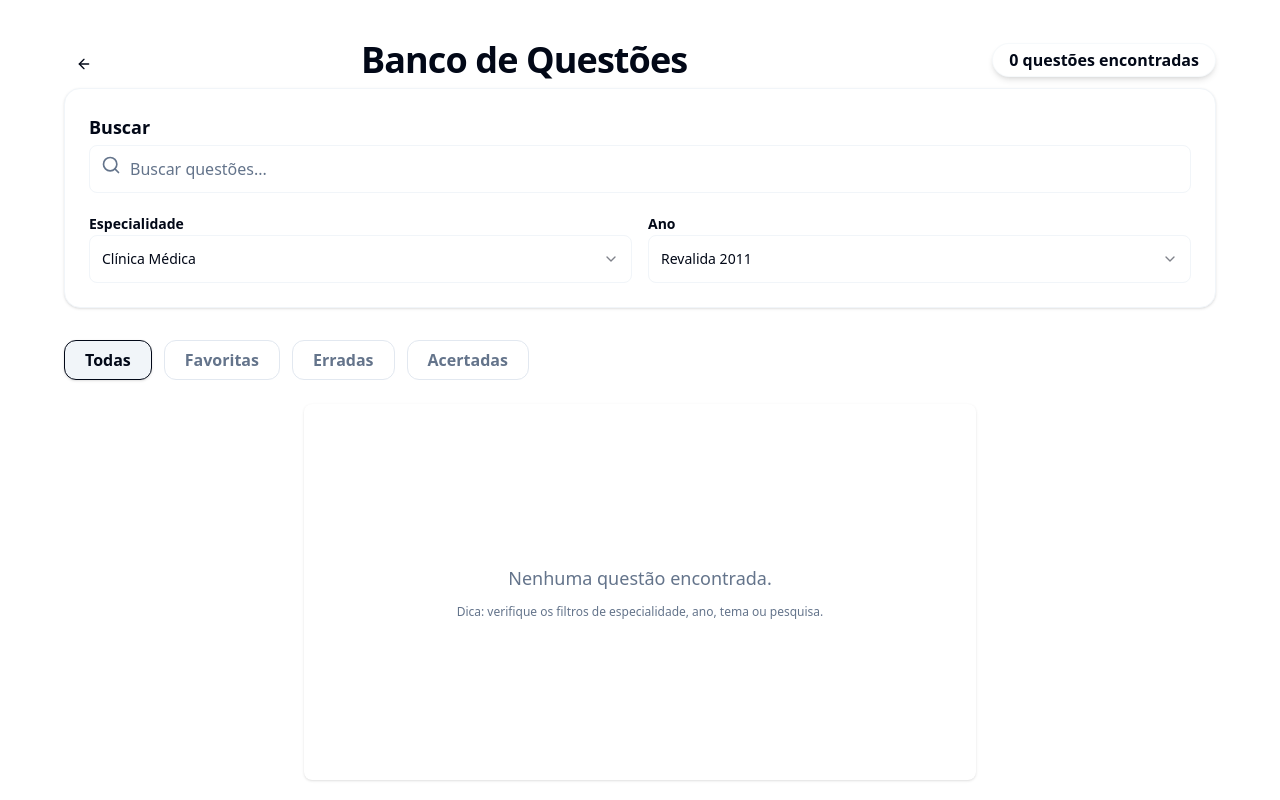
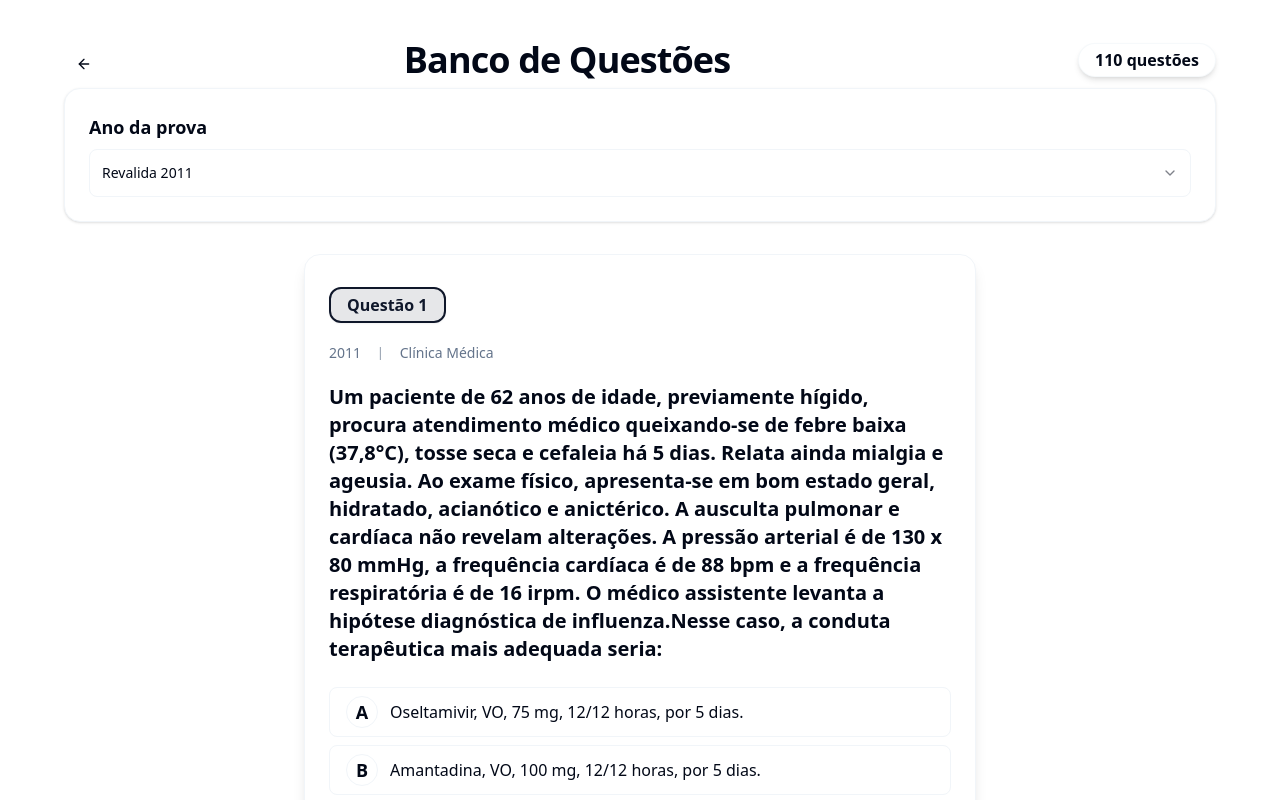
Before and after one commit to scalperline/revalida-quest-app, a React (Vite) app: page /questoes in a window 1280 px wide. Shown: the top 800 px of the page. Built offline with nearby package versions, Linux system fonts and the light colour scheme.

Commit message:
Refactor: Filter by year only
Remove other filters to show official questions.

```diff
--- a/src/components/QuestionsHeader.tsx
+++ b/src/components/QuestionsHeader.tsx
@@ -6,67 +6,29 @@ import {
   SelectItem,
   SelectValue,
 } from "@/components/ui/select";
-import { Label } from "@/components/ui/label";
-import { Search, ArrowLeft } from "lucide-react";
+import { ArrowLeft } from "lucide-react";
 import { Button } from "@/components/ui/button";
 import { Link } from "react-router-dom";
 
 interface QuestionsHeaderProps {
-  filtro: string;
-  setFiltro: (filter: string) => void;
-  especialidade: string;
-  setEspecialidade: (value: string) => void;
   anoSelecionado: number;
   setAnoSelecionado: (value: number) => void;
-  // temaSelecionado: string;
-  // setTemaSelecionado: (value: string) => void;
   totalQuestoes: number;
-  abaSelecionada: "todas" | "favoritas" | "erradas" | "acertadas";
-  setAbaSelecionada: (key: "todas" | "favoritas" | "erradas" | "acertadas") => void;
 }
 
 const ANOS_PROVA = [
   { value: 2011, label: "Revalida 2011" },
 ];
 
-const ESPECIALIDADES = [
-  { value: "clinica-medica", label: "Clínica Médica" },
-  { value: "cirurgia-geral", label: "Cirurgia Geral" },
-  { value: "ginecologia-obstetricia", label: "Ginecologia e Obstetrícia" },
-  { value: "pediatria", label: "Pediatria" },
-  { value: "medicina-preventiva", label: "Medicina Preventiva" },
-];
-
-// const TEMAS = [
-//   { value: "tema1", label: "Tema 1" },
-//   { value: "tema2", label: "Tema 2" },
-// ];
-
-const abas = [
-  { key: "todas", label: "Todas" },
-  { key: "favoritas", label: "Favoritas" },
-  { key: "erradas", label: "Erradas" },
-  { key: "acertadas", label: "Acertadas" },
-];
-
 export function QuestionsHeader({
-  filtro,
-  setFiltro,
-  especialidade,
-  setEspecialidade,
   anoSelecionado,
   setAnoSelecionado,
-  // temaSelecionado,
-  // setTemaSelecionado,
   totalQuestoes,
-  abaSelecionada,
-  setAbaSelecionada
 }: QuestionsHeaderProps) {
   return (
     <>
-      {/* Linha superior: voltar + Título + contador */}
+      {/* Cabeçalho */}
       <div className="flex justify-between items-center mb-2 gap-2 max-w-6xl mx-auto w-full relative">
-        {/* Botão Voltar */}
         <Link to="/" className="absolute left-0 top-1">
           <Button variant="ghost" size="icon" className="rounded-full">
             <ArrowLeft size={24} />
@@ -76,54 +38,20 @@ export function QuestionsHeader({
           Banco de Questões
         </h2>
         <span className="border rounded-full px-4 py-1 text-base font-semibold text-foreground bg-background shadow-md border-muted/60">
-          {totalQuestoes} questões encontradas
+          {totalQuestoes} questões
         </span>
       </div>
 
-      {/* Caixa de filtros (busca, especialidade, ano) - retirado campo de tema */}
+      {/* Filtro por ano */}
       <div className="max-w-6xl mx-auto w-full p-6 rounded-2xl border border-muted bg-card shadow flex flex-col gap-6 mb-8">
-        <div>
-          <Label className="mb-1 text-lg font-semibold">Buscar</Label>
-          <div className="relative mt-1">
-            <span className="absolute left-3 top-2.5 text-muted-foreground">
-              <Search size={20} />
-            </span>
-            <input
-              className="w-full pl-10 pr-4 py-2 h-12 rounded-lg bg-background border border-muted text-base text-foreground placeholder:text-muted-foreground focus-visible:ring-2 focus-visible:ring-primary"
-              placeholder="Buscar questões..."
-              value={filtro}
-              onChange={e => setFiltro(e.target.value)}
-              type="search"
-            />
-          </div>
-        </div>
-        <div className="grid grid-cols-1 md:grid-cols-2 gap-4">
-          {/* Especialidade */}
-          <div className="flex flex-col gap-1">
-            <Label className="font-semibold">Especialidade</Label>
-            <Select
-              value={especialidade}
-              onValueChange={v => setEspecialidade(v)}
-            >
-              <SelectTrigger className="w-full h-12 rounded-lg bg-background border border-muted">
-                <SelectValue placeholder="Selecione especialidade" />
-              </SelectTrigger>
-              <SelectContent>
-                {ESPECIALIDADES.map(e => (
-                  <SelectItem key={e.value} value={e.value}>{e.label}</SelectItem>
-                ))}
-              </SelectContent>
-            </Select>
-          </div>
-          {/* Ano */}
-          <div className="flex flex-col gap-1">
-            <Label className="font-semibold">Ano</Label>
+        <div className="flex flex-col gap-1 w-full">
+          <label className="mb-1 text-lg font-semibold">Ano da prova</label>
           <Select
             value={anoSelecionado.toString()}
             onValueChange={v => setAnoSelecionado(Number(v))}
           >
             <SelectTrigger className="w-full h-12 rounded-lg bg-background border border-muted">
-                <SelectValue placeholder="Selecione ano" />
+              <SelectValue placeholder="Selecione o ano" />
             </SelectTrigger>
             <SelectContent>
               {ANOS_PROVA.map(a => (
@@ -133,22 +61,6 @@ export function QuestionsHeader({
           </Select>
         </div>
       </div>
-      </div>
-
-      {/* Abas de filtro */}
-      <div className="max-w-6xl mx-auto w-full flex gap-1 md:gap-3 mb-6">
-        {abas.map(tab => (
-          <Button
-            key={tab.key}
-            variant={abaSelecionada === tab.key ? "secondary" : "ghost"}
-            className={`rounded-xl px-5 py-2 font-semibold text-base border
-              ${abaSelecionada === tab.key ? "bg-secondary text-foreground border-ring shadow" : "bg-card text-muted-foreground border-border"}`}
-            onClick={() => setAbaSelecionada(tab.key as typeof abaSelecionada)}
-          >
-            {tab.label}
-          </Button>
-        ))}
-      </div>
     </>
   );
 }
--- a/src/pages/Questions.tsx
+++ b/src/pages/Questions.tsx
@@ -4,56 +4,24 @@ import { useState } from "react";
 import { QUESTOES_REVALIDA_2011 } from "@/data/questoesRevalida2011";
 import { QuestionsHeader } from "@/components/QuestionsHeader";
 
-const ESPECIALIDADES = [
-  { value: "clinica-medica", label: "Clínica Médica" },
-  { value: "cirurgia-geral", label: "Cirurgia Geral" },
-  { value: "ginecologia-obstetricia", label: "Ginecologia e Obstetrícia" },
-  { value: "pediatria", label: "Pediatria" },
-  { value: "medicina-preventiva", label: "Medicina Preventiva" },
-];
-// const TEMAS = [
-//   { value: "tema1", label: "Tema 1" },
-//   { value: "tema2", label: "Tema 2" },
-// ];
-
 const QUESTOES_POR_PAGINA = 10;
 
 export default function Questions() {
   const [anoSelecionado, setAnoSelecionado] = useState<number>(2011);
-  const [especialidade, setEspecialidade] = useState<string>(ESPECIALIDADES[0].value);
-  // const [temaSelecionado, setTemaSelecionado] = useState<string>(TEMAS[0].value);
-  const [filtro, setFiltro] = useState("");
   const [paginaAtual, setPaginaAtual] = useState(1);
-  const [abaSelecionada, setAbaSelecionada] = useState<"todas" | "favoritas" | "erradas" | "acertadas">("todas");
 
-  // Inclui todas as questões do ano selecionado
+  // Pegando todas as questões do ano selecionado
   const questoesAnoSelecionado =
     anoSelecionado === 2011
       ? QUESTOES_REVALIDA_2011.filter((q) => q.year === anoSelecionado)
       : [];
 
-  // Filtros aplicados corretamente ao banco (sem filtrar por tema, pois o banco não possui "tema1"/"tema2" nos enunciados)
-  const questoesFiltradas = questoesAnoSelecionado.filter((q) =>
-    (especialidade ? q.area.toLocaleLowerCase().replace(/ /g, "-") === especialidade : true) &&
-    (
-      q.enunciado.toLocaleLowerCase().includes(filtro.toLocaleLowerCase()) ||
-      q.area.toLocaleLowerCase().includes(filtro.toLocaleLowerCase()) ||
-      q.year.toString().includes(filtro)
-    )
-    // Removido filtro de temaSelecionado, pois atualmente não há relação real
-  );
-
-  const totalPaginas = Math.ceil(questoesFiltradas.length / QUESTOES_POR_PAGINA);
+  const totalPaginas = Math.ceil(questoesAnoSelecionado.length / QUESTOES_POR_PAGINA);
 
   // Paginação correta das questões (1 a 110)
   const indiceInicio = (paginaAtual - 1) * QUESTOES_POR_PAGINA;
   const indiceFim = indiceInicio + QUESTOES_POR_PAGINA;
-  const questoesPaginadas = questoesFiltradas.slice(indiceInicio, indiceFim);
-
-  function atualizarFiltro(e: React.ChangeEvent<HTMLInputElement>) {
-    setFiltro(e.target.value);
-    setPaginaAtual(1);
-  }
+  const questoesPaginadas = questoesAnoSelecionado.slice(indiceInicio, indiceFim);
 
   function renderPagination() {
     if (totalPaginas <= 1) return null;
@@ -109,24 +77,16 @@ export default function Questions() {
   return (
     <div className="min-h-screen bg-background px-1 md:px-2 py-10 flex flex-col">
       <QuestionsHeader
-        filtro={filtro}
-        setFiltro={(v) => { setFiltro(v); setPaginaAtual(1); }}
-        especialidade={especialidade}
-        setEspecialidade={(v) => { setEspecialidade(v); setPaginaAtual(1); }}
         anoSelecionado={anoSelecionado}
         setAnoSelecionado={(v) => { setAnoSelecionado(v); setPaginaAtual(1); }}
-        totalQuestoes={questoesFiltradas.length}
-        abaSelecionada={abaSelecionada}
-        setAbaSelecionada={setAbaSelecionada}
+        totalQuestoes={questoesAnoSelecionado.length}
       />
 
       {/* Questões */}
       <div>
-        {questoesFiltradas.length === 0 ? (
+        {questoesAnoSelecionado.length === 0 ? (
           <div className="text-center text-muted-foreground py-40 text-lg rounded-lg bg-card shadow max-w-2xl mx-auto">
-            Nenhuma questão encontrada.
-            <br />
-            <span className="block text-xs mt-3 text-muted-foreground">Dica: verifique os filtros de especialidade, ano, tema ou pesquisa.</span>
+            Nenhuma questão encontrada para este ano.
           </div>
         ) : (
           <div>
```
Lines whose indentation alone changed are shown as unchanged.
